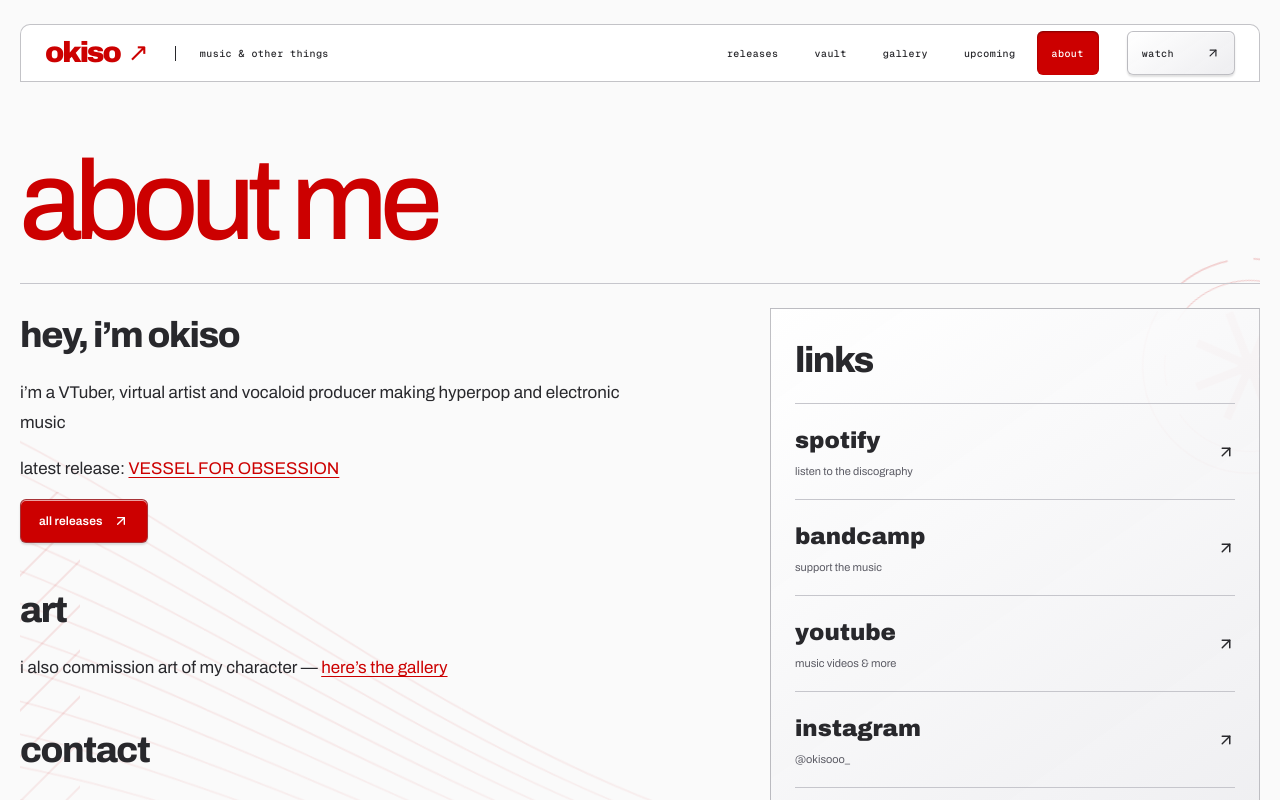
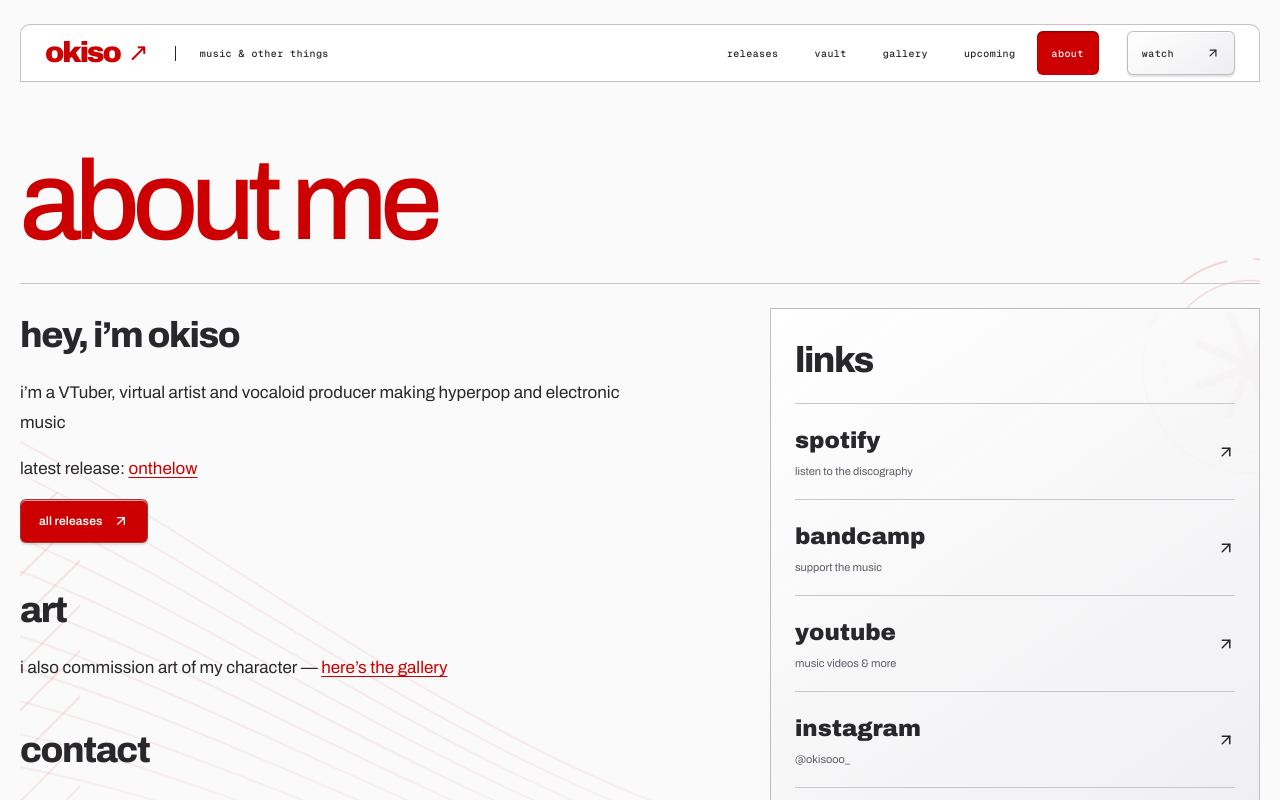
Before and after one commit to okisooo/site, a Next.js app: page /about in a window 1280 px wide. Shown: the top 800 px of the page. Built offline with nearby package versions, Linux system fonts and the light colour scheme.

Commit message:
chore: sync release catalog

```diff
--- a/src/data/releases.ts
+++ b/src/data/releases.ts
@@ -1,5 +1,5 @@
 // This file is auto-generated by the release sync process
-// Last updated: 2026-08-30T10:54:00.809Z
+// Last updated: 2026-09-17T10:37:59.414Z
 
 export interface Release {
   id?: string;
@@ -39,6 +39,32 @@ export interface Release {
 
 export const staticReleases: Release[] = [
   {
+    "id": "1vH03lW0IfZ9GYf8b9QYBU",
+    "title": "onthelow",
+    "year": "2026",
+    "img": "https://i.scdn.co/image/ab67616d0000b2735bb05bf0637f105ffaf0d1c4",
+    "link": "https://open.spotify.com/album/1vH03lW0IfZ9GYf8b9QYBU",
+    "releaseDate": "2026-09-17",
+    "albumType": "single",
+    "slug": "onthelow-1vH03l",
+    "description": "onthelow — single by OKISO.",
+    "tracks": [
+      {
+        "id": "3QhxwNlONZY6Woe2n5JlNm",
+        "title": "onthelow",
+        "durationMs": 128673,
+        "duration": "PT2M9S",
+        "trackNumber": 1,
+        "link": "https://open.spotify.com/track/3QhxwNlONZY6Woe2n5JlNm"
+      }
+    ],
+    "popularity": 0,
+    "totalTracks": 1,
+    "genres": [
+      "vocaloid"
+    ]
+  },
+  {
     "id": "5ZSV0OHuWBDlP1XXFx0Euf",
     "title": "VESSEL FOR OBSESSION",
     "year": "2026",
```
